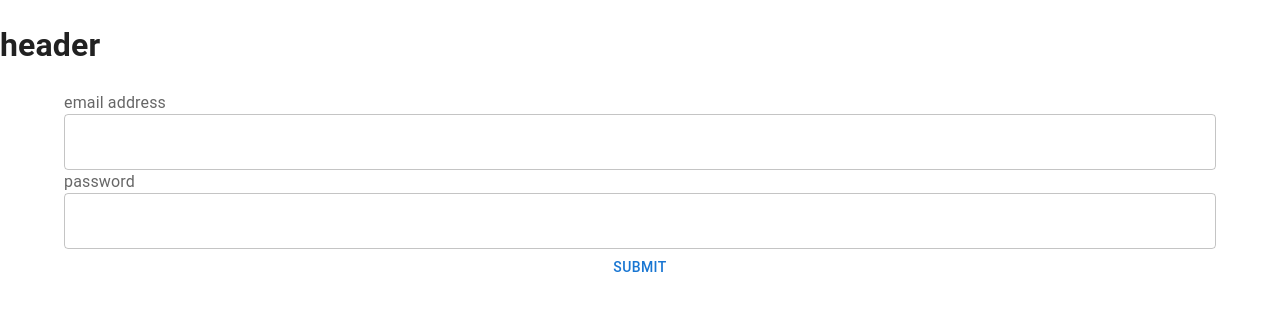
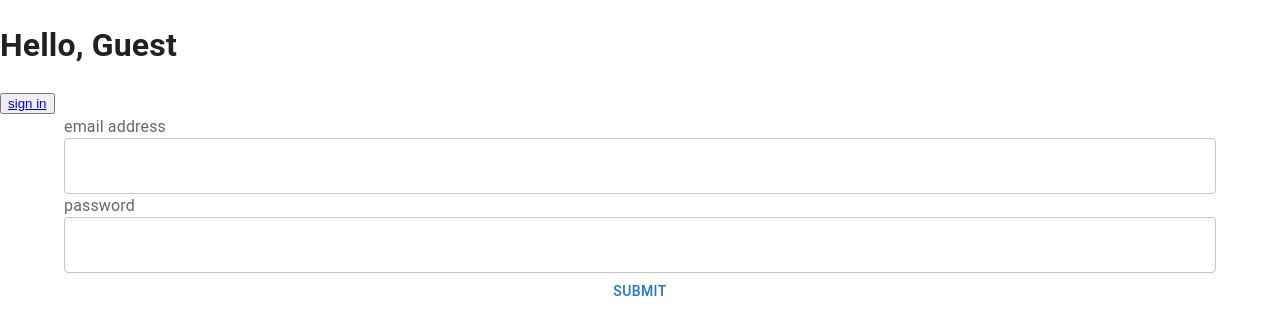
Before and after one commit to hphilpotts/veg-app-frontend-2.0, a React (Vite) app: page /signin in a window 1280 px wide. Shown: the top 334 px of the page. Built offline with nearby package versions, Linux system fonts and the light colour scheme.

Commit message:
Sign out added, redirects on sign in/out.

```diff
--- a/src/App.jsx
+++ b/src/App.jsx
@@ -1,18 +1,23 @@
 import React, { useState } from 'react'
-import { Routes, Route } from 'react-router-dom'
+import { Routes, Route, useNavigate } from 'react-router-dom'
 
-import SignIn from './pages/SignIn'
+import { Header } from './components/Header'
+
+import { SignIn } from './pages/SignIn'
 
 import { nullUser } from './utils/authHelpers'
 
 const App = () => {
 
+  const navigateTo = useNavigate()
+
   const [user, setUser] = useState(nullUser)
-  const signIn = input => setUser(input)
+  const signIn = input => { setUser(input), navigateTo('/') }
+  const signOut = () => { setUser(nullUser), navigateTo('signin/') }
 
   return (
     <>
-      <h1>header</h1>
+      <Header user={user} signOut={signOut} ></Header>
       <div>
         <Routes>
           <Route path='/' element={<p>Home</p>}></Route>
--- /dev/null
+++ b/src/components/Header.jsx
@@ -0,0 +1,17 @@
+import React from 'react'
+
+import { Link } from 'react-router-dom'
+
+export const Header = ({ user, signOut }) => {
+
+    const signOutHandler = () => signOut()
+
+    return (
+        <div>
+            <h1>Hello, {user.name}</h1>
+            {user.loggedIn ?
+                <button onClick={signOutHandler}>logout</button> :
+                <button ><Link to={'/signin/'}>sign in</Link></button>}
+        </div>
+    )
+}
--- a/src/pages/SignIn.jsx
+++ b/src/pages/SignIn.jsx
@@ -4,7 +4,7 @@ import { Button, Container, FormLabel, TextField } from '@mui/material'
 
 import { requestSignIn } from '../utils/authHelpers'
 
-export default function SignIn({ signIn }) {
+export const SignIn = ({ signIn }) => {
 
     const [formInput, setFormInput] = useState({
         emailAddress: '',
```
